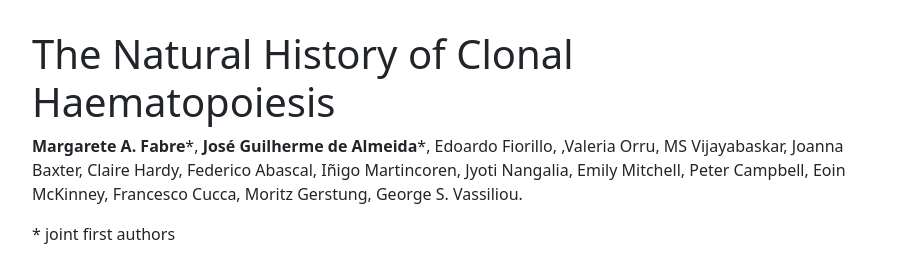
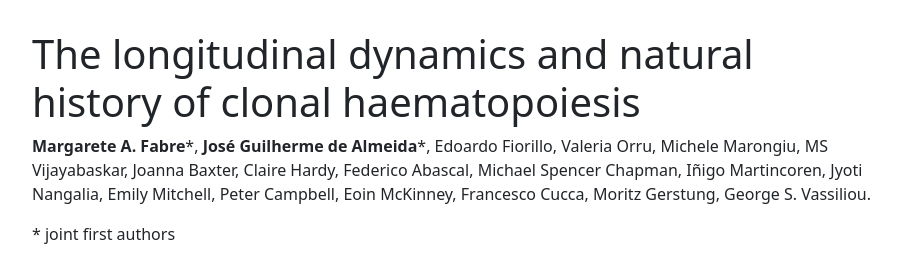
Before and after one commit to gerstung-lab/gerstung-lab.github.io, a plain HTML site: page ch-dynamics/index.html in a window 1280 px wide. Shown: the top 256 px of the page, without its empty margins (190-1091 px from the left). Drawn offline with nearby package versions, Linux system fonts and the light colour scheme; grey boxes are pictures that could not be loaded.

Commit message:
updated index of ch dynamics with correct title and authors

```diff
--- a/ch-dynamics/index.html
+++ b/ch-dynamics/index.html
@@ -4,13 +4,13 @@
 
     <script src="https://cdn.jsdelivr.net/npm/bootstrap@5.0.1/dist/js/bootstrap.bundle.min.js" integrity="sha384-gtEjrD/SeCtmISkJkNUaaKMoLD0//ElJ19smozuHV6z3Iehds+3Ulb9Bn9Plx0x4" crossorigin="anonymous"></script>
 
-    <title>The Natural History of Clonal Haematopoiesis</title>
+    <title> The longitudinal dynamics and natural history of clonal haematopoiesis</title>
 
 </head>
 <body style="margin:0 auto; width:70%">
     <div style="margin:0 auto;padding-top:30px; padding-left:30px" class="container">
-        <h1>The Natural History of Clonal Haematopoiesis</h1>
-        <p><b>Margarete A. Fabre</b>*, <b>José Guilherme de Almeida</b>*, Edoardo Fiorillo, ,Valeria Orru, MS Vijayabaskar, Joanna Baxter, Claire Hardy, Federico Abascal, Iñigo Martincoren, Jyoti Nangalia, Emily Mitchell, Peter Campbell, Eoin McKinney, Francesco Cucca, Moritz Gerstung, George S. Vassiliou.
+        <h1> The longitudinal dynamics and natural history of clonal haematopoiesis</h1>
+        <p><b>Margarete A. Fabre</b>*, <b>José Guilherme de Almeida</b>*, Edoardo Fiorillo, Valeria Orru, Michele Marongiu, MS Vijayabaskar, Joanna Baxter, Claire Hardy, Federico Abascal, Michael Spencer Chapman, Iñigo Martincoren, Jyoti Nangalia, Emily Mitchell, Peter Campbell, Eoin McKinney, Francesco Cucca, Moritz Gerstung, George S. Vassiliou.
         </p>
         <p>* joint first authors</p>
         <div class="container-fluid" style="margin:0 auto;">
```
